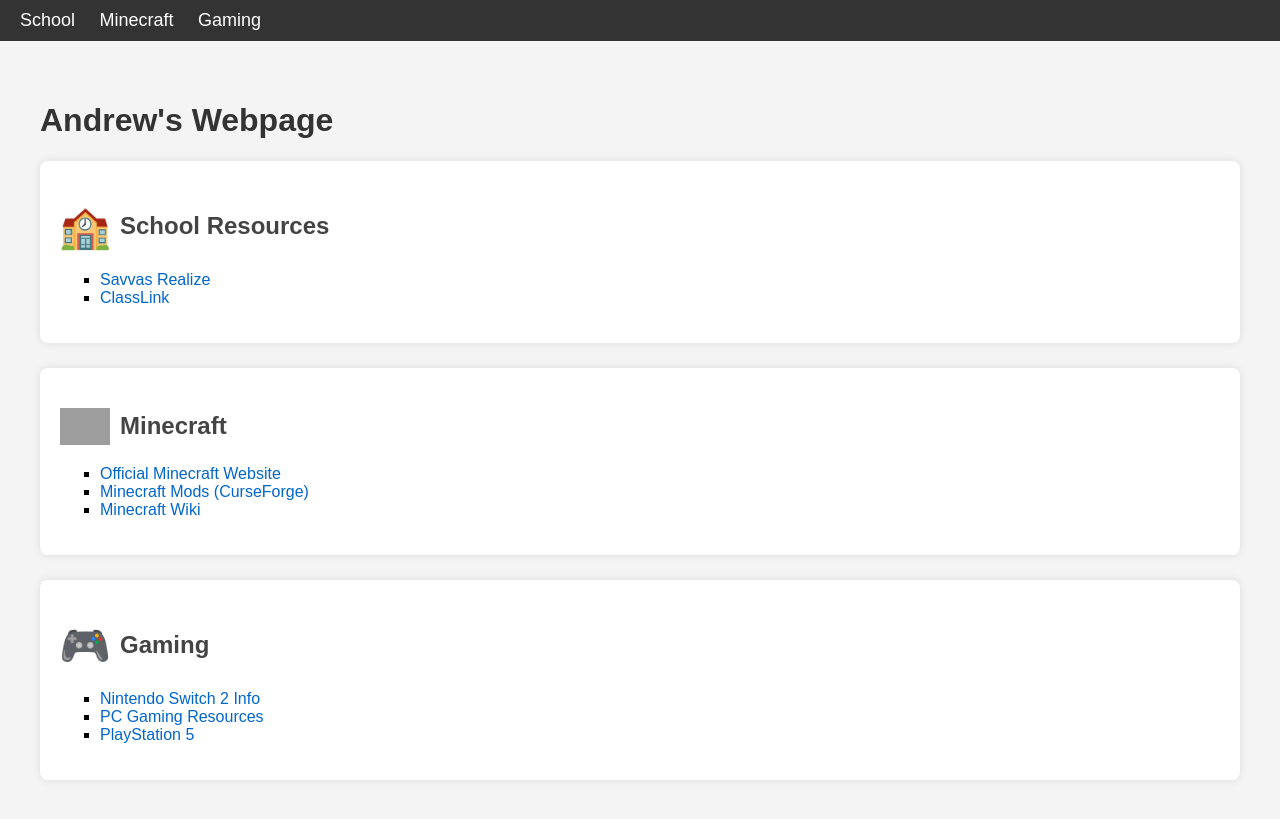
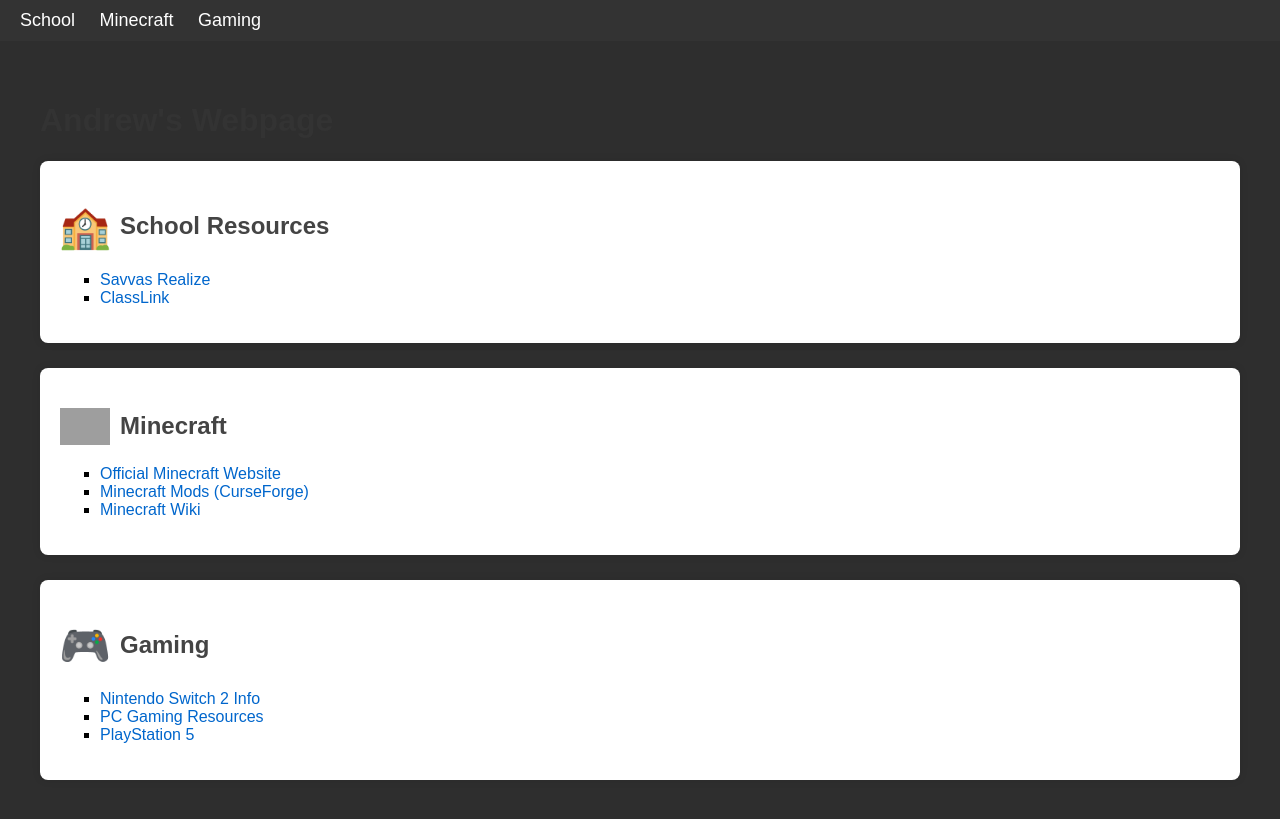
Before and after one commit to andrewcompeau/andrewcompeau.github.io, a Jekyll site: the page built from README.md, in a window 1280 px wide. Shown: the top 819 px of the page. Built offline with Jekyll 4.4.1, drawn with Linux system fonts in a browser that asks for light colours; emoji names are drawn with the system emoji font; our own code applies the rules of GitHub Pages for plain Markdown files; grey boxes are pictures that could not be loaded.

Commit message:
Update default.html

```diff
--- a/_layouts/default.html
+++ b/_layouts/default.html
@@ -7,7 +7,7 @@
         body {
             font-family: Arial, sans-serif;
             margin: 0;
-            background-color: #f4f4f4;
+            background-color: #2E2E2E;
         }
 
         nav {
```
